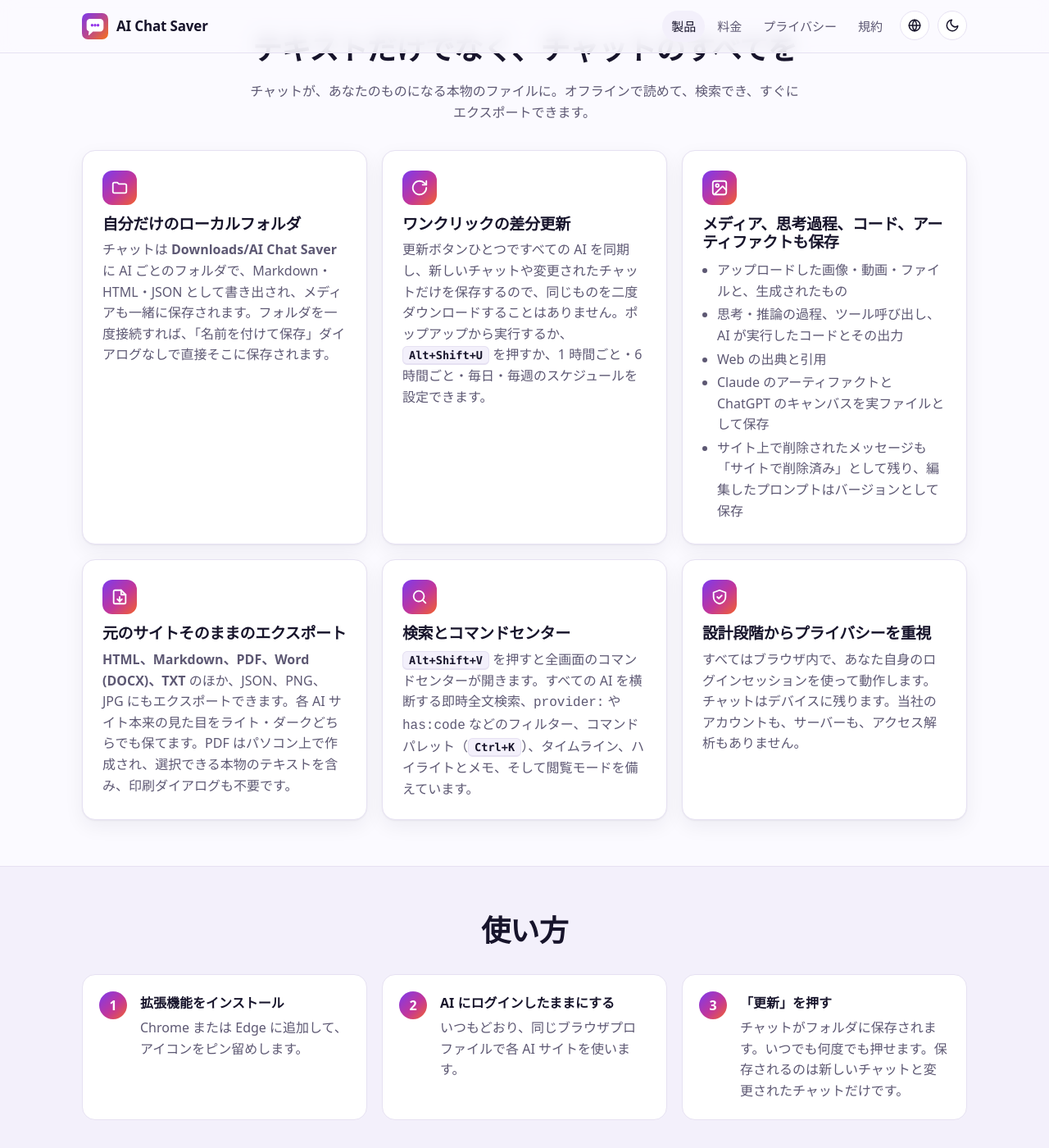
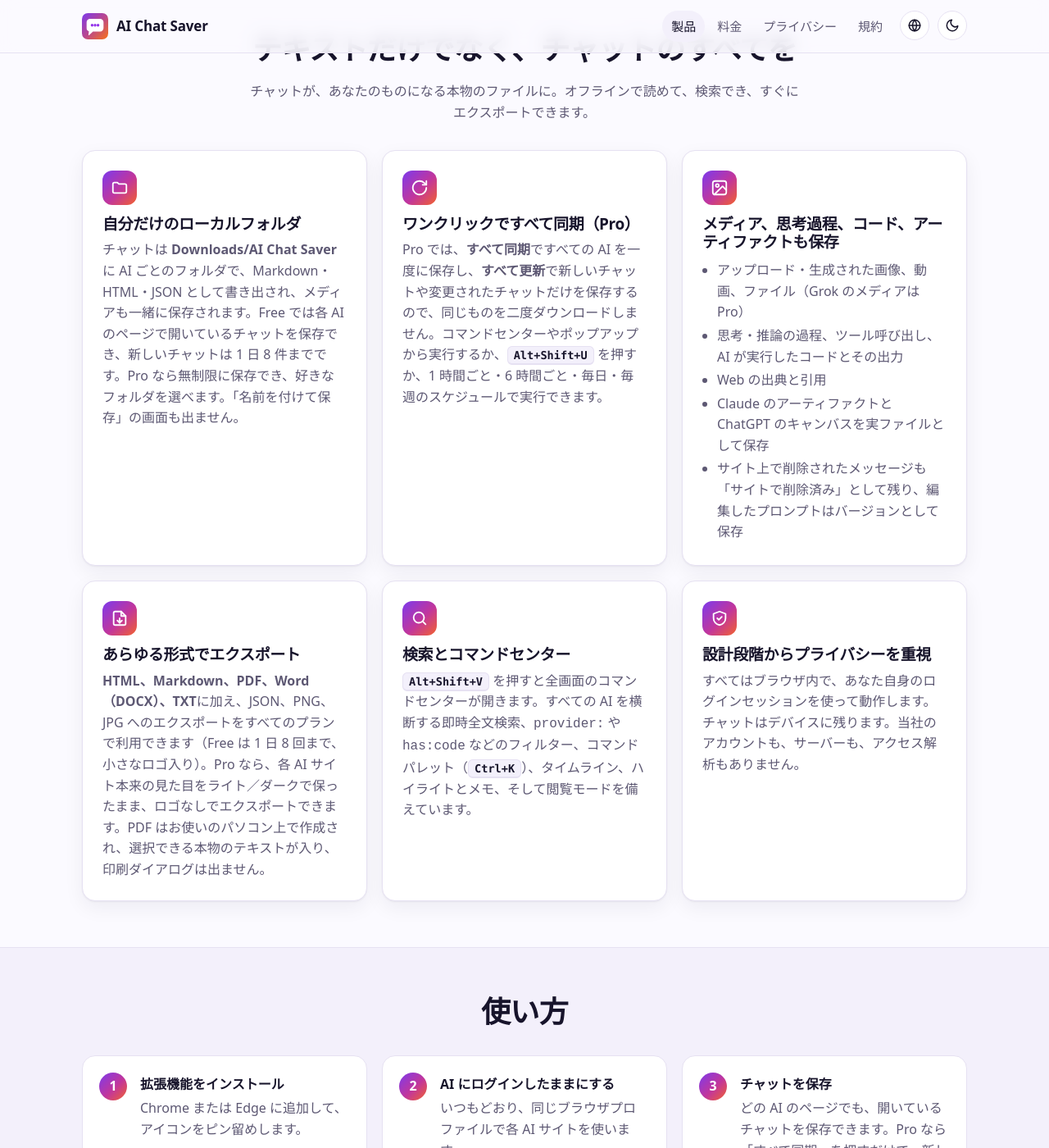
Before and after one commit to aichatsaver/aichatsaver.github.io, a Jekyll site: the page built from ja/index.html, in a window 1280 px wide and 1400 px high, scrolled down 1219 px. Shown: the whole window at 82% size. Built offline with Jekyll 4.4.1, drawn with Linux system fonts in a browser that asks for light colours; some of the changed text lies outside the part shown.

Commit message:
Site: v2.14 Free/Pro texts (ja)

```diff
--- a/_data/i18n/ja.yml
+++ b/_data/i18n/ja.yml
@@ -29,22 +29,25 @@
   version: バージョン %version%
 meta:
   tagline: すべての AI チャットを、自分のパソコンのフォルダに保存。
-  description: AI Chat Saver は、18 の AI アシスタントとのチャットをローカルフォルダに保存するブラウザ拡張機能です。ワンクリック更新、検索、元のサイトそのままの見た目でのエクスポートに対応。
+  description: "AI Chat Saver は、18 の AI アシスタントのチャットをローカルフォルダに保存するブラウザ拡張機能です。検索とあらゆる形式のエクスポートに対応。Pro では、すべての AI をワンクリックで同期でき、元のサイトそのままの見た目でエクスポートできます。"
   pro_status: Pro — まもなく提供開始
   free_features:
   - "18 の AI すべてに対応"
   - "コマンドセンターでチャットを閲覧"
-  - "1 日 8 回保存"
+  - "開いているチャットを手動で保存"
+  - "1 日 8 件の新しいチャット"
   - "1 日 8 回エクスポート（形式自由）"
+  - "Studio とハイライト"
   - "すべての AI のメディア（Grok を除く）"
   - "ダウンロードフォルダに保存"
   - "小さなロゴの透かし"
   pro_features:
   - "Free のすべての機能"
+  - "コマンドセンターから「すべて同期」"
   - "保存・エクスポート無制限"
   - "透かしなし"
   - "AI オリジナルの見た目"
-  - "同期・自動同期・スケジュール"
+  - "自動同期・スケジュール"
   - "Grok のメディアと削除済みチャットの復元"
   - "好きなフォルダ"
   - "1 デバイスにつき 1 キー"
@@ -54,25 +57,25 @@
   h1_a: すべての AI チャットを、
   h1_b: あなたのパソコンに保存
   h1_c: 。
-  lede: '%name% は、18 の AI アシスタントとのチャットを、あなた自身のパソコン上のフォルダに保存するブラウザ拡張機能です。ワンクリックで常に最新に保たれ、データがデバイスの外に出ることはありません。'
+  lede: "%name% は、18 の AI アシスタントのチャットをお使いのパソコンのフォルダに保存するブラウザ拡張機能です。開いているチャットをワンクリックで保存。Pro なら、ワンクリックですべての AI を同期します。データがデバイスの外に出ることはありません。"
   hero_note: Google Chrome と Microsoft Edge に対応。
   ais_h2: 18 の AI に対応
   ais_p: いつもどおりブラウザで各 AI にログインするだけ。%name% がそれぞれのチャットを専用のフォルダに保存します。
   features_h2: テキストだけでなく、チャットのすべてを
   features_p: チャットが、あなたのものになる本物のファイルに。オフラインで読めて、検索でき、すぐにエクスポートできます。
   f1_h: 自分だけのローカルフォルダ
-  f1_p: チャットは <strong>Downloads/AI Chat Saver</strong> に AI ごとのフォルダで、Markdown・HTML・JSON として書き出され、メディアも一緒に保存されます。フォルダを一度接続すれば、「名前を付けて保存」ダイアログなしで直接そこに保存されます。
-  f2_h: ワンクリックの差分更新
-  f2_p: 更新ボタンひとつですべての AI を同期し、新しいチャットや変更されたチャットだけを保存するので、同じものを二度ダウンロードすることはありません。ポップアップから実行するか、<kbd>Alt+Shift+U</kbd> を押すか、1 時間ごと・6 時間ごと・毎日・毎週のスケジュールを設定できます。
+  f1_p: "チャットは <strong>Downloads/AI Chat Saver</strong> に AI ごとのフォルダで、Markdown・HTML・JSON として書き出され、メディアも一緒に保存されます。Free では各 AI のページで開いているチャットを保存でき、新しいチャットは 1 日 8 件までです。Pro なら無制限に保存でき、好きなフォルダを選べます。「名前を付けて保存」の画面も出ません。"
+  f2_h: "ワンクリックですべて同期（Pro）"
+  f2_p: "Pro では、<strong>すべて同期</strong>ですべての AI を一度に保存し、<strong>すべて更新</strong>で新しいチャットや変更されたチャットだけを保存するので、同じものを二度ダウンロードしません。コマンドセンターやポップアップから実行するか、<kbd>Alt+Shift+U</kbd> を押すか、1 時間ごと・6 時間ごと・毎日・毎週のスケジュールで実行できます。"
   f3_h: メディア、思考過程、コード、アーティファクトも保存
   f3_items:
-  - アップロードした画像・動画・ファイルと、生成されたもの
+  - "アップロード・生成された画像、動画、ファイル（Grok のメディアは Pro）"
   - 思考・推論の過程、ツール呼び出し、AI が実行したコードとその出力
   - Web の出典と引用
   - Claude のアーティファクトと ChatGPT のキャンバスを実ファイルとして保存
   - サイト上で削除されたメッセージも「サイトで削除済み」として残り、編集したプロンプトはバージョンとして保存
-  f4_h: 元のサイトそのままのエクスポート
-  f4_p: <strong>HTML、Markdown、PDF、Word (DOCX)、TXT</strong> のほか、JSON、PNG、JPG にもエクスポートできます。各 AI サイト本来の見た目をライト・ダークどちらでも保てます。PDF はパソコン上で作成され、選択できる本物のテキストを含み、印刷ダイアログも不要です。
+  f4_h: "あらゆる形式でエクスポート"
+  f4_p: "<strong>HTML、Markdown、PDF、Word（DOCX）、TXT</strong>に加え、JSON、PNG、JPG へのエクスポートをすべてのプランで利用できます（Free は 1 日 8 回まで、小さなロゴ入り）。Pro なら、各 AI サイト本来の見た目をライト／ダークで保ったまま、ロゴなしでエクスポートできます。PDF はお使いのパソコン上で作成され、選択できる本物のテキストが入り、印刷ダイアログは出ません。"
   f5_h: 検索とコマンドセンター
   f5_p: <kbd>%shortcut%</kbd> を押すと全画面のコマンドセンターが開きます。すべての AI を横断する即時全文検索、<code>provider:</code> や <code>has:code</code> などのフィルター、コマンドパレット（<kbd>Ctrl+K</kbd>）、タイムライン、ハイライトとメモ、そして閲覧モードを備えています。
   f6_h: 設計段階からプライバシーを重視
@@ -83,8 +86,8 @@
     d: Chrome または Edge に追加して、アイコンをピン留めします。
   - t: AI にログインしたままにする
     d: いつもどおり、同じブラウザプロファイルで各 AI サイトを使います。
-  - t: 「更新」を押す
-    d: チャットがフォルダに保存されます。いつでも何度でも押せます。保存されるのは新しいチャットと変更されたチャットだけです。
+  - t: "チャットを保存"
+    d: "どの AI のページでも、開いているチャットを保存できます。Pro なら「すべて同期」を押すだけで、新しいチャットと変更されたチャットだけが保存されます。"
   priv_eyebrow: プライバシー
   priv_h2: あなたのチャットが当社に届くことはありません
   priv_p: '%name% は、ログイン中の AI サイトからブラウザ経由でチャットを読み込み、あなた自身のフォルダとブラウザのローカルストレージにのみ書き込みます。<a href="%privacy_url%">プライバシーポリシー</a>の全文（英語）をご覧ください。'
@@ -103,6 +106,8 @@
     a: 拡張機能は同期のたびにすべての AI をチェックします。サイトの変更で保存できなくなった場合は、通知とバナーで一度だけお知らせします。失敗した実行が、正しく保存済みのチャットを上書きすることはありません。
   - q: 無料ですか？
     a: はい、Free プランがあります。%pro_status%。<a href="%pricing_url%">料金</a>をご覧ください。
+  - q: "返金してもらえますか？"
+    a: "Pro 年額プラン：初回のお支払いから 7 日以内なら全額返金します。Pro 月額プランは返金できませんが、いつでも解約でき、支払い済みの月の終わりまで Pro を使えます。"
   - q: ライセンスキーをなくした、またはメールアドレスを間違えた
     a: お支払いの領収書を添えて <a href="mailto:%email%">%email%</a> までメールしてください。ライセンスのメールアドレスを修正し、キーを再送します。
   cta_h2: すべての会話を残そう
```
